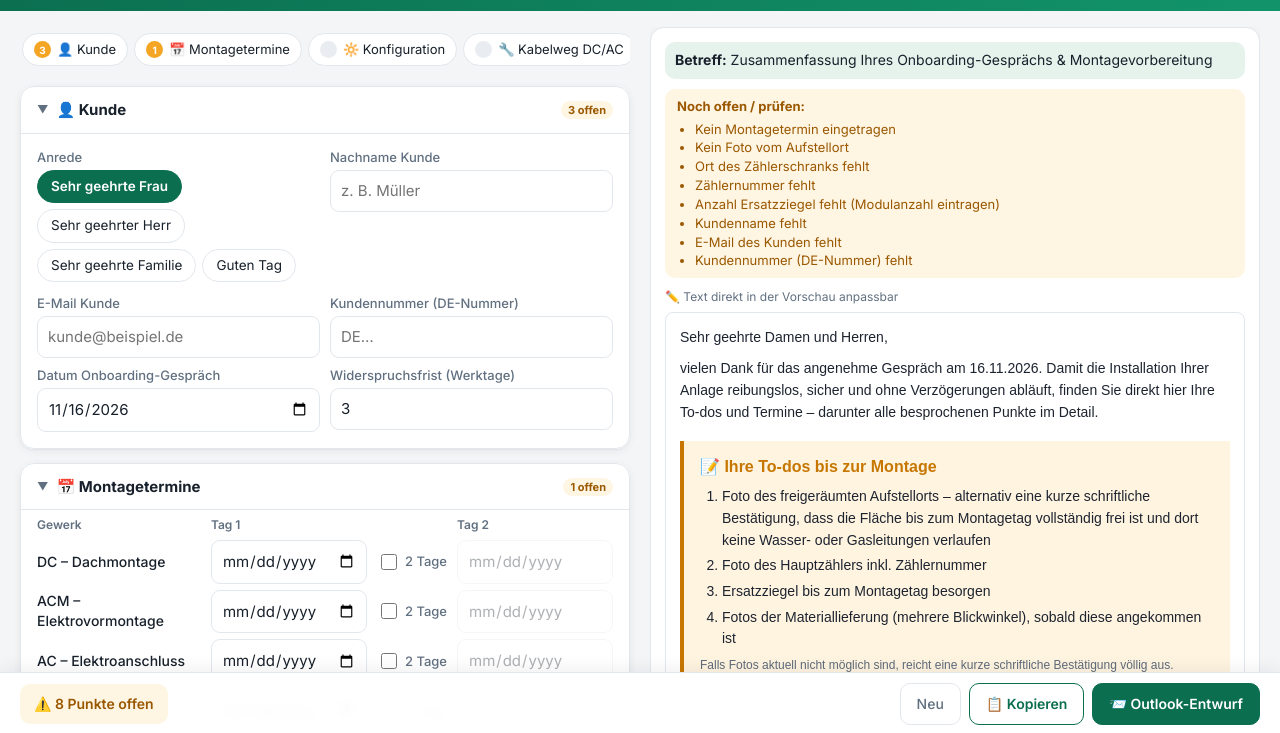
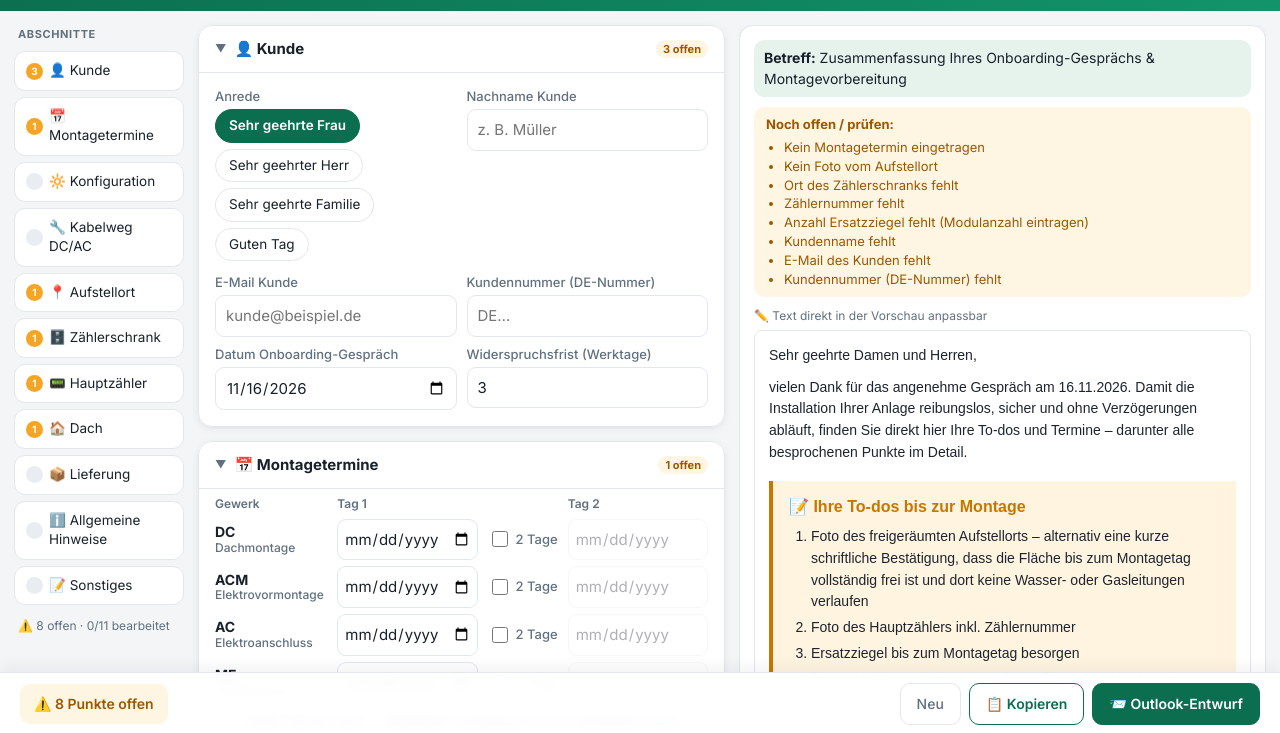
Before and after one commit to bbg-tools/onboarding, a plain HTML site: page index.html in a window 1280 px wide. Shown: the part 65-798 px from the top of the page. Drawn offline with Linux system fonts and the light colour scheme.

Commit message:
Abschnitts-Navigation als linke Seitenleiste, kompaktere Terminübersicht
Co-Authored-By: Claude Opus 5.5 <noreply@anthropic.com>
Claude-Session: https://claude.ai/code/session_014ox9ssLpvXXCz8rwdagpb1

```diff
--- a/index.html
+++ b/index.html
@@ -107,6 +107,9 @@ label{font-weight:500}
 /* Abschnitts-Navigation */
 .secnav{position:sticky;top:0;z-index:5;display:flex;gap:6px;overflow-x:auto;padding:10px 2px;margin:-4px 0 10px;background:var(--bg);scrollbar-width:thin}
 .secnav button{flex:none;display:flex;align-items:center;gap:6px;border:1px solid var(--line);background:#fff;border-radius:20px;padding:6px 11px;font:inherit;font-size:13px;cursor:pointer;color:var(--text);white-space:nowrap}
+.secnav .nav-title{display:none;font-size:11px;font-weight:700;letter-spacing:.6px;text-transform:uppercase;color:var(--muted);margin:2px 4px 2px}
+.secnav .nav-sum{font-size:12px;color:var(--muted);margin:6px 4px 0;display:none}
+@media(min-width:1050px){.secnav .nav-sum{display:block}}
 .secnav button .st{width:17px;height:17px;border-radius:50%;display:grid;place-items:center;font-size:10px;font-weight:700;background:#e9edf1;color:var(--muted)}
 .secnav button.ok .st{background:var(--accent);color:#fff}
 .secnav button.miss .st{background:#f5a524;color:#fff}
@@ -139,7 +142,19 @@ label{font-weight:500}
 }
 fieldset{min-width:0}
 .wrap{grid-template-columns:minmax(0,1fr)}
-@media(min-width:1050px){.wrap{grid-template-columns:minmax(0,1fr) minmax(0,1fr)}}
+@media(min-width:1050px){
+  .wrap{grid-template-columns:200px minmax(0,1fr) minmax(0,1fr);max-width:1760px}
+  .secnav{position:sticky;top:16px;align-self:start;flex-direction:column;margin:0;padding:0;background:none;gap:6px;max-height:calc(100vh - 110px);overflow-x:visible;overflow-y:auto}
+  .secnav .nav-title{display:block}
+  .secnav button{width:100%;white-space:normal;text-align:left;padding:9px 11px;border-radius:11px;font-size:13.5px}
+  .secnav button .st{flex:none}
+}
+@media(min-width:1050px) and (max-width:1300px){.wrap{grid-template-columns:170px minmax(0,1fr) minmax(0,1fr);gap:14px;padding:14px}}
+.terms{grid-template-columns:minmax(92px,.8fr) minmax(0,1fr) auto minmax(0,1fr)}
+.terms label{font-weight:700;line-height:1.2}
+.terms label.chk2{font-weight:500}
+.terms label small{display:block;font-weight:500;font-size:12px;color:var(--muted)}
+.terms input[type=date]{min-width:0;padding:8px 6px}
 @media(max-width:560px){#abCopy,#abNew{display:none}.ab-right{flex-wrap:nowrap}.ab-warn{white-space:nowrap}.terms{grid-template-columns:1fr}.terms .th{display:none}}
 </style>
 </head>
@@ -158,8 +173,8 @@ fieldset{min-width:0}
 </header>
 
 <div class="wrap">
+<nav class="secnav" id="secnav" aria-label="Abschnitte"></nav>
 <form id="f" class="left" autocomplete="off" onsubmit="return false">
-  <nav class="secnav" id="secnav" aria-label="Abschnitte"></nav>
 
   <fieldset>
     <legend>👤 Kunde</legend>
@@ -185,10 +200,10 @@ fieldset{min-width:0}
     <legend>📅 Montagetermine</legend>
     <div class="terms">
       <div class="th">Gewerk</div><div class="th">Tag 1</div><div class="th"></div><div class="th">Tag 2</div>
-      <label for="mstart">DC – Dachmontage</label><input type="date" id="mstart"><label class="chk2"><input type="checkbox" id="mstart_2t" data-day2="mstart2"> 2 Tage</label><input type="date" id="mstart2" class="d2" disabled>
-      <label for="acmdatum">ACM – Elektrovormontage</label><input type="date" id="acmdatum"><label class="chk2"><input type="checkbox" id="acmdatum_2t" data-day2="acmdatum2"> 2 Tage</label><input type="date" id="acmdatum2" class="d2" disabled>
-      <label for="acdatum">AC – Elektroanschluss</label><input type="date" id="acdatum"><label class="chk2"><input type="checkbox" id="acdatum_2t" data-day2="acdatum2"> 2 Tage</label><input type="date" id="acdatum2" class="d2" disabled>
-      <label for="medatum">ME – Zählertausch</label><input type="date" id="medatum"><label class="chk2"><input type="checkbox" id="medatum_2t" data-day2="medatum2"> 2 Tage</label><input type="date" id="medatum2" class="d2" disabled>
+      <label for="mstart">DC<small>Dachmontage</small></label><input type="date" id="mstart"><label class="chk2"><input type="checkbox" id="mstart_2t" data-day2="mstart2"> 2 Tage</label><input type="date" id="mstart2" class="d2" disabled>
+      <label for="acmdatum">ACM<small>Elektrovormontage</small></label><input type="date" id="acmdatum"><label class="chk2"><input type="checkbox" id="acmdatum_2t" data-day2="acmdatum2"> 2 Tage</label><input type="date" id="acmdatum2" class="d2" disabled>
+      <label for="acdatum">AC<small>Elektroanschluss</small></label><input type="date" id="acdatum"><label class="chk2"><input type="checkbox" id="acdatum_2t" data-day2="acdatum2"> 2 Tage</label><input type="date" id="acdatum2" class="d2" disabled>
+      <label for="medatum">ME<small>Zählertausch</small></label><input type="date" id="medatum"><label class="chk2"><input type="checkbox" id="medatum_2t" data-day2="medatum2"> 2 Tage</label><input type="date" id="medatum2" class="d2" disabled>
     </div>
     <label class="chk"><input type="checkbox" id="acmKF"> ACM-Termin wird zur <b>Klärfahrt</b> umgebucht (z. B. Aufstellort noch unklar)</label>
     <div class="hint">Leere Felder erscheinen nicht in der Mail. Bei „2 Tage“ wird automatisch der nächste Werktag vorgeschlagen – bei Bedarf anpassen.</div>
@@ -1013,7 +1028,7 @@ const visited=new Set();
 function paint(){
   syncChips();
   const warns=build().warns;
-  const nav=$('secnav');nav.innerHTML='';
+  const nav=$('secnav');nav.innerHTML='<span class="nav-title">Abschnitte</span>';
   const cur=form.querySelector('fieldset.active');
   fss.forEach(fs=>{
     if(fs.classList.contains('hidden'))return;
@@ -1024,6 +1039,8 @@ function paint(){
     b.onclick=()=>goTo(fs);nav.appendChild(b);
     fs.querySelector('.lg-sum').innerHTML=(n?`<span class="badge">${n} offen</span> `:'')+(fs.classList.contains('collapsed')?'Standard übernommen · aufklappen':'');
   });
+  const done=nav.querySelectorAll('button.ok').length,tot=nav.querySelectorAll('button').length;
+  nav.insertAdjacentHTML('beforeend',`<div class="nav-sum">${warns.length?'⚠️ '+warns.length+' offen':'✓ Alles vollständig'} · ${done}/${tot} bearbeitet</div>`);
   const ab=$('abWarn');
   ab.classList.toggle('has',warns.length>0);
   ab.textContent=warns.length?`⚠️ ${warns.length} ${warns.length===1?'Punkt':'Punkte'} offen`:'✓ Alles vollständig';
```
